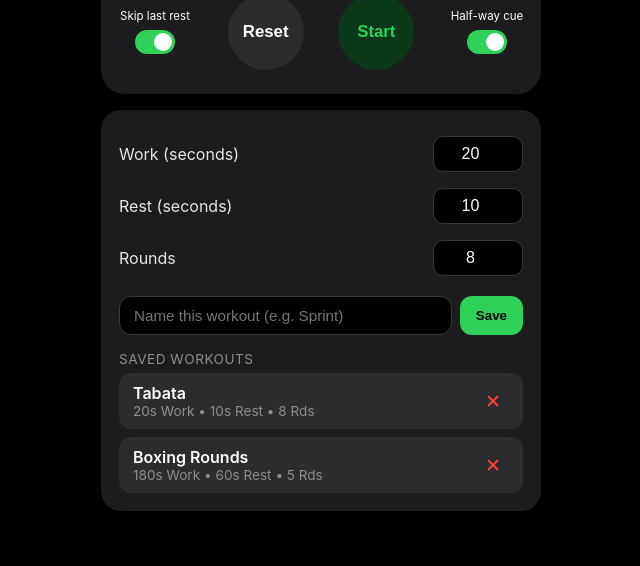
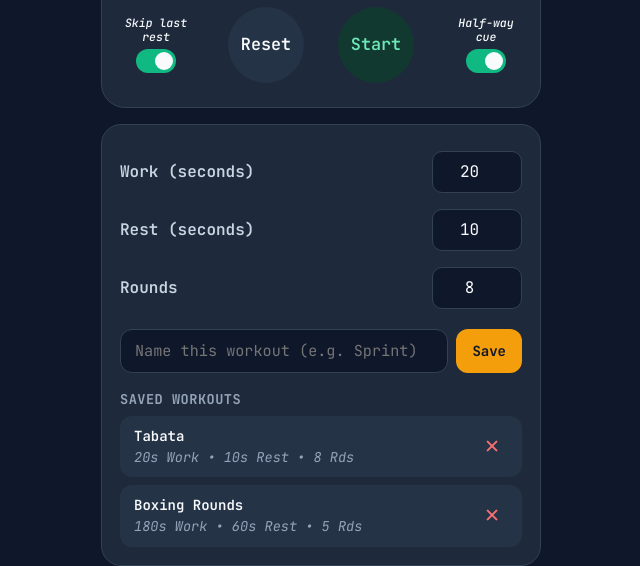
Before and after one commit to wjwestwood/my-timer, a plain HTML site: page index.html in a window 1280 px wide. Shown: the part 238-804 px from the top of the page, without its empty margins (319-959 px from the left). Drawn offline with Linux system fonts and the light colour scheme; no server answers.

Commit message:
styling updates

```diff
--- a/index.html
+++ b/index.html
@@ -9,17 +9,24 @@
   <meta name="apple-mobile-web-app-capable" content="yes">
   <meta name="apple-mobile-web-app-status-bar-style" content="black-translucent">
   <meta name="apple-mobile-web-app-title" content="Intervals">
+  <link rel="preconnect" href="https://fonts.googleapis.com">
+  <link rel="preconnect" href="https://fonts.gstatic.com" crossorigin>
+  <link href="https://fonts.googleapis.com/css2?family=JetBrains+Mono:ital,wght@0,400;0,500;0,600;0,700;1,400;1,500;1,600;1,700&display=swap" rel="stylesheet">
 
   <style>
     :root {
-      --bg: #000000;
-      --card-bg: #1c1c1e;
-      --accent-prepare: #ffd60a;
-      --accent-work: #30d158;
-      --accent-rest: #ff9f0a;
-      --accent-done: #0a84ff;
-      --text: #ffffff;
-      --text-muted: #8e8e93;
+      color-scheme: dark;
+      --bg: #0f172a;
+      --card-bg: #1e293b;
+      --card-border: #334155;
+      --field-bg: #0f172a;
+      --accent-prepare: #38bdf8;
+      --accent-work: #10b981;
+      --accent-rest: #f59e0b;
+      --accent-done: #38bdf8;
+      --text: #f8fafc;
+      --text-muted: #94a3b8;
+      --accent: #f59e0b;
     }
     * {
       box-sizing: border-box;
@@ -31,7 +38,7 @@
     body {
       background-color: var(--bg);
       color: var(--text);
-      font-family: -apple-system, BlinkMacSystemFont, "SF Pro Display", sans-serif;
+      font: 400 14px/1.5 "JetBrains Mono", monospace;
       min-height: 100vh;
       padding: env(safe-area-inset-top, 20px) 16px env(safe-area-inset-bottom, 20px);
       display: flex;
@@ -40,10 +47,11 @@
       justify-content: flex-start;
       transition: background-color 0.25s ease;
     }
-    body.phase-prepare { background-color: #2c2500; }
-    body.phase-work { background-color: #05240f; }
-    body.phase-rest { background-color: #2b1800; }
-    body.phase-done { background-color: #021a38; }
+    button, input { font: inherit; }
+    body.phase-prepare { background-color: #102333; }
+    body.phase-work { background-color: #0d2823; }
+    body.phase-rest { background-color: #2b2417; }
+    body.phase-done { background-color: #102333; }
 
     .container {
       width: 100%;
@@ -57,6 +65,7 @@
     .timer-card {
       width: 100%;
       background: var(--card-bg);
+      border: 1px solid var(--card-border);
       border-radius: 24px;
       padding: 24px 16px;
       text-align: center;
@@ -79,7 +88,7 @@
 
     .time-large {
       font-size: clamp(5.5rem, 22vw, 8rem);
-      font-weight: 300;
+      font-weight: 600;
       font-variant-numeric: tabular-nums;
       line-height: 1;
       margin: 10px 0;
@@ -87,7 +96,8 @@
     .round-info {
       font-size: 1.25rem;
       color: var(--text-muted);
-      font-weight: 500;
+      font-weight: 400;
+      font-style: italic;
     }
 
     .controls {
@@ -111,9 +121,9 @@
       justify-content: center;
     }
     .circle-btn:active { opacity: 0.7; }
-    .btn-start { background: #0a3818; color: var(--accent-work); }
-    .btn-pause { background: #402905; color: var(--accent-rest); }
-    .btn-reset { background: #2c2c2e; color: #fff; }
+    .btn-start { background: #12392f; color: #6ee7b7; }
+    .btn-pause { background: #433316; color: #fcd34d; }
+    .btn-reset { background: #253347; color: var(--text); }
     .feature-toggle {
       width: 76px;
       border: none;
@@ -121,6 +131,8 @@
       color: var(--text-muted);
       font: inherit;
       font-size: 0.72rem;
+      font-weight: 500;
+      font-style: italic;
       line-height: 1.15;
       display: flex;
       flex-direction: column;
@@ -136,7 +148,7 @@
       height: 24px;
       padding: 3px;
       border-radius: 12px;
-      background: #48484a;
+      background: #475569;
       transition: background-color 0.2s ease;
     }
     .toggle-track::after {
@@ -145,11 +157,11 @@
       width: 18px;
       height: 18px;
       border-radius: 50%;
-      background: #fff;
+      background: var(--text);
       transition: transform 0.2s ease;
     }
-    .feature-toggle[aria-pressed="true"] { color: #fff; }
-    .feature-toggle[aria-pressed="true"] .toggle-track { background: #30d158; }
+    .feature-toggle[aria-pressed="true"] { color: var(--text); }
+    .feature-toggle[aria-pressed="true"] .toggle-track { background: var(--accent-work); }
     .feature-toggle[aria-pressed="true"] .toggle-track::after { transform: translateX(16px); }
 
     @media (max-width: 380px) {
@@ -161,6 +173,7 @@
     .config-card {
       width: 100%;
       background: var(--card-bg);
+      border: 1px solid var(--card-border);
       border-radius: 20px;
       padding: 18px;
     }
@@ -172,19 +185,24 @@
     }
     .row label {
       font-size: 1rem;
-      color: #e5e5ea;
+      font-weight: 600;
+      color: #cbd5e1;
     }
     .row input {
       width: 90px;
       padding: 8px 12px;
       border-radius: 10px;
-      border: 1px solid #3a3a3c;
-      background: #000;
-      color: #fff;
+      border: 1px solid var(--card-border);
+      background: var(--field-bg);
+      color: var(--text);
       font-size: 1rem;
       text-align: center;
     }
-
+    .row input:focus, .save-row input:focus {
+      outline: none;
+      border-color: #38bdf8;
+      box-shadow: 0 0 0 3px rgba(56, 189, 248, .12);
+    }
     .save-row {
       display: flex;
       gap: 8px;
@@ -194,18 +212,18 @@
       flex: 1;
       padding: 10px 14px;
       border-radius: 12px;
-      border: 1px solid #3a3a3c;
-      background: #000;
-      color: #fff;
+      border: 1px solid var(--card-border);
+      background: var(--field-bg);
+      color: var(--text);
       font-size: 0.95rem;
     }
     .save-row button {
       padding: 10px 16px;
       border-radius: 12px;
       border: none;
-      background: #30d158;
-      color: #000;
-      font-weight: 600;
+      background: var(--accent);
+      color: #111827;
+      font-weight: 700;
       cursor: pointer;
     }
 
@@ -214,6 +232,7 @@
       text-transform: uppercase;
       letter-spacing: 0.5px;
       color: var(--text-muted);
+      font-weight: 700;
       margin-top: 16px;
       margin-bottom: 6px;
     }
@@ -225,7 +244,7 @@
       gap: 8px;
     }
     .preset-chip {
-      background: #2c2c2e;
+      background: #253347;
       border-radius: 12px;
       padding: 10px 14px;
       display: flex;
@@ -235,14 +254,15 @@
     }
     .preset-chip .preset-name {
       font-weight: 600;
-      color: #fff;
+      color: var(--text);
     }
     .preset-chip .preset-meta {
       font-size: 0.85rem;
+      font-style: italic;
       color: var(--text-muted);
     }
     .preset-delete {
-      color: #ff453a;
+      color: #f87171;
       background: transparent;
       border: none;
       font-size: 1.2rem;
```
